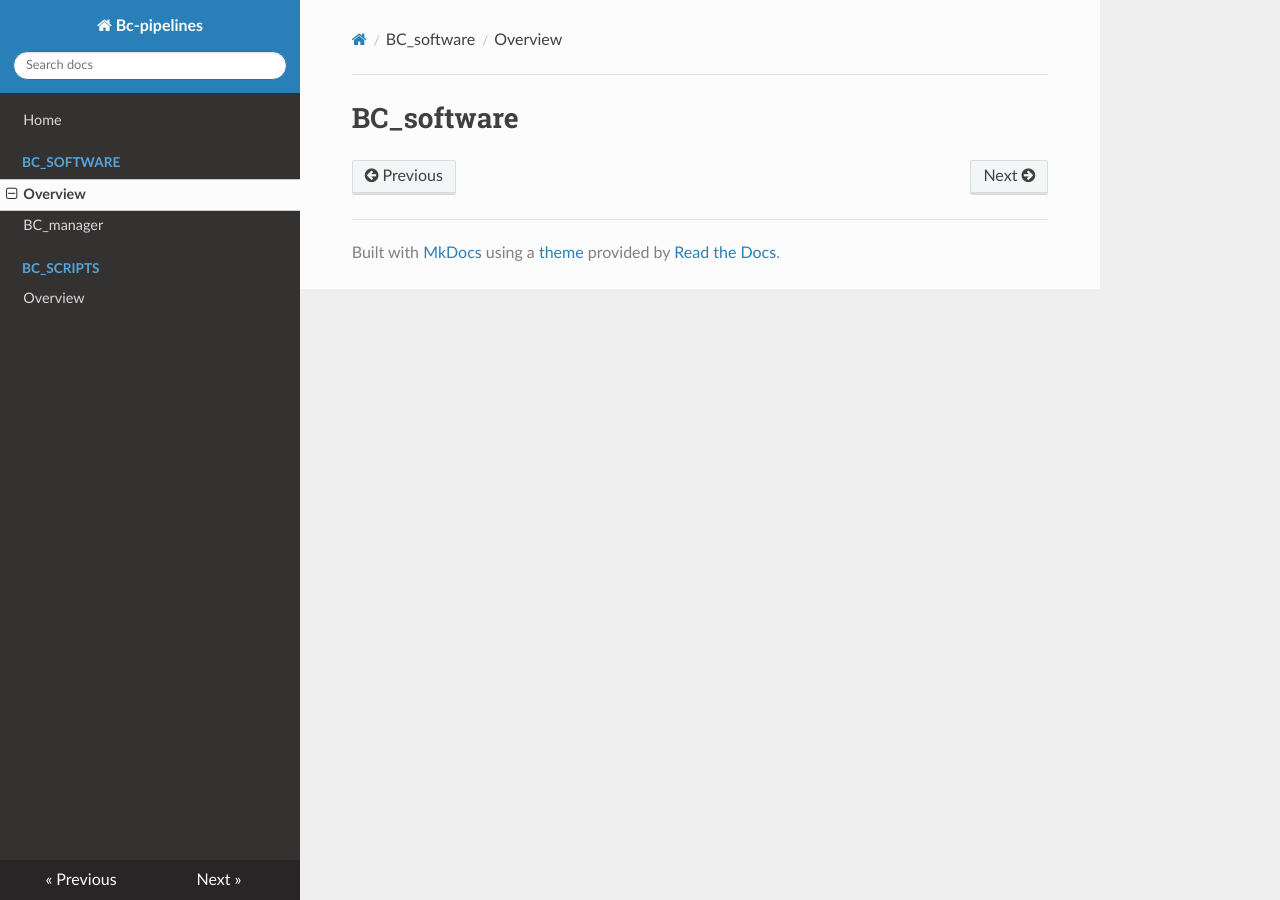
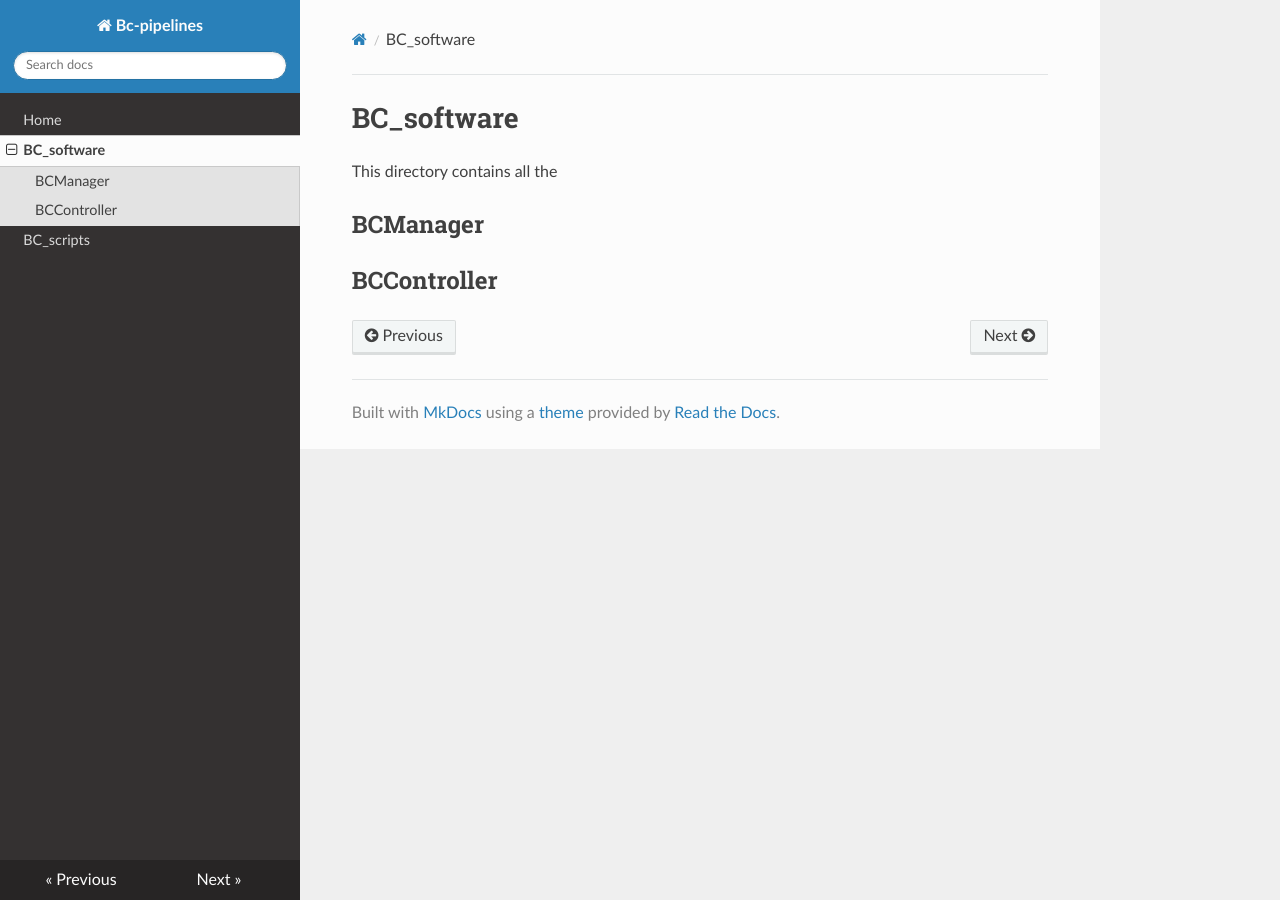
Before and after one commit to RodTol/BC-pipelines, an MkDocs documentation site: the page built from docs/BCsoftware/intro.md, in a window 1280 px wide. Built offline with MkDocs 1.6.1, drawn with Linux system fonts in a browser that asks for light colours; nearby versions of some CDN libraries.

Commit message:
redo documentation

```diff
--- a/docs/BCsoftware/intro.md
+++ b/docs/BCsoftware/intro.md
@@ -1 +1,6 @@
 # BC_software
+This directory contains all the
+
+## BCManager
+
+## BCController
--- a/mkdocs.yml
+++ b/mkdocs.yml
@@ -2,11 +2,8 @@ site_name: Bc-pipelines
 docs_dir: docs
 nav:
   - Home: index.md
-  - BC_software:
-    - Overview: BCsoftware/intro.md
-    - BC_manager: BCsoftware/BC_manager.md
-  - BC_scripts:
-    - Overview: BCscripts/intro.md
+  - BC_software: BCsoftware/intro.md
+  - BC_scripts: BCscripts/intro.md
 
 theme:
   name: readthedocs
```
Also changed, not shown: docs/BCscripts/intro.md (+1 -0 lines), docs/BCsoftware/BCManager.md (deleted, +0 -1 lines).
